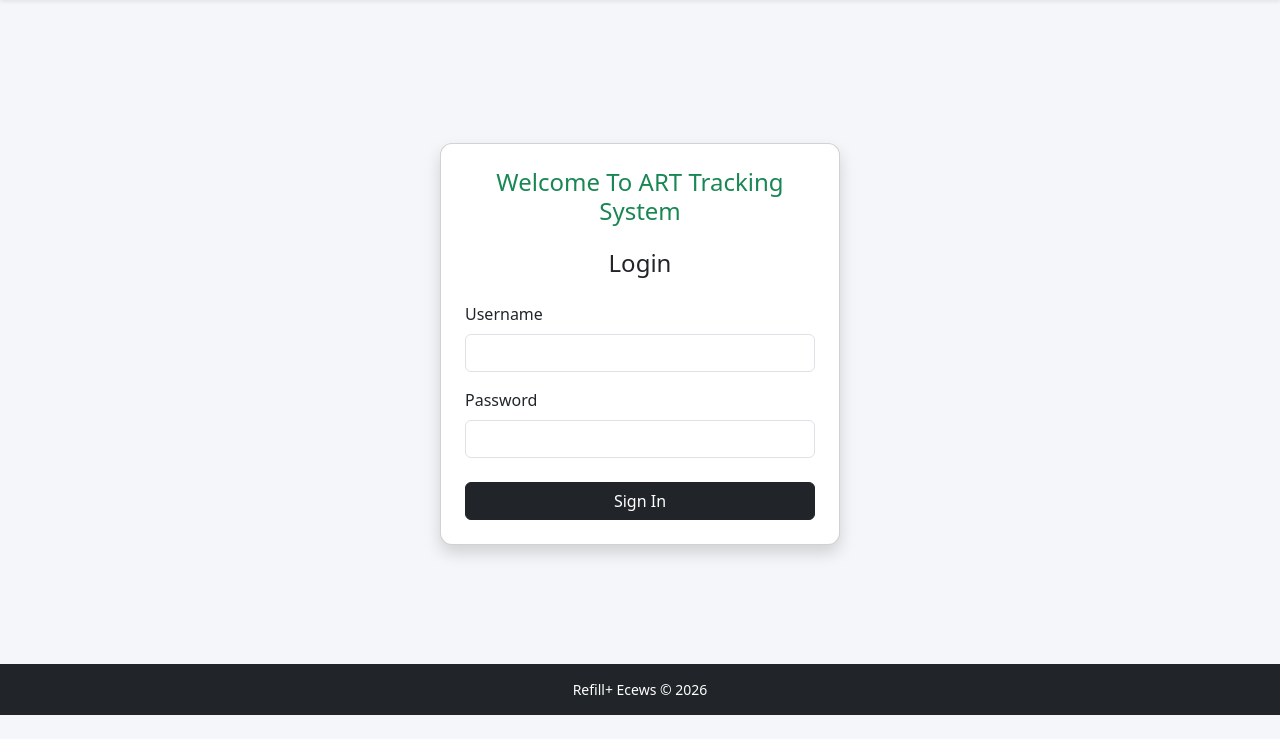
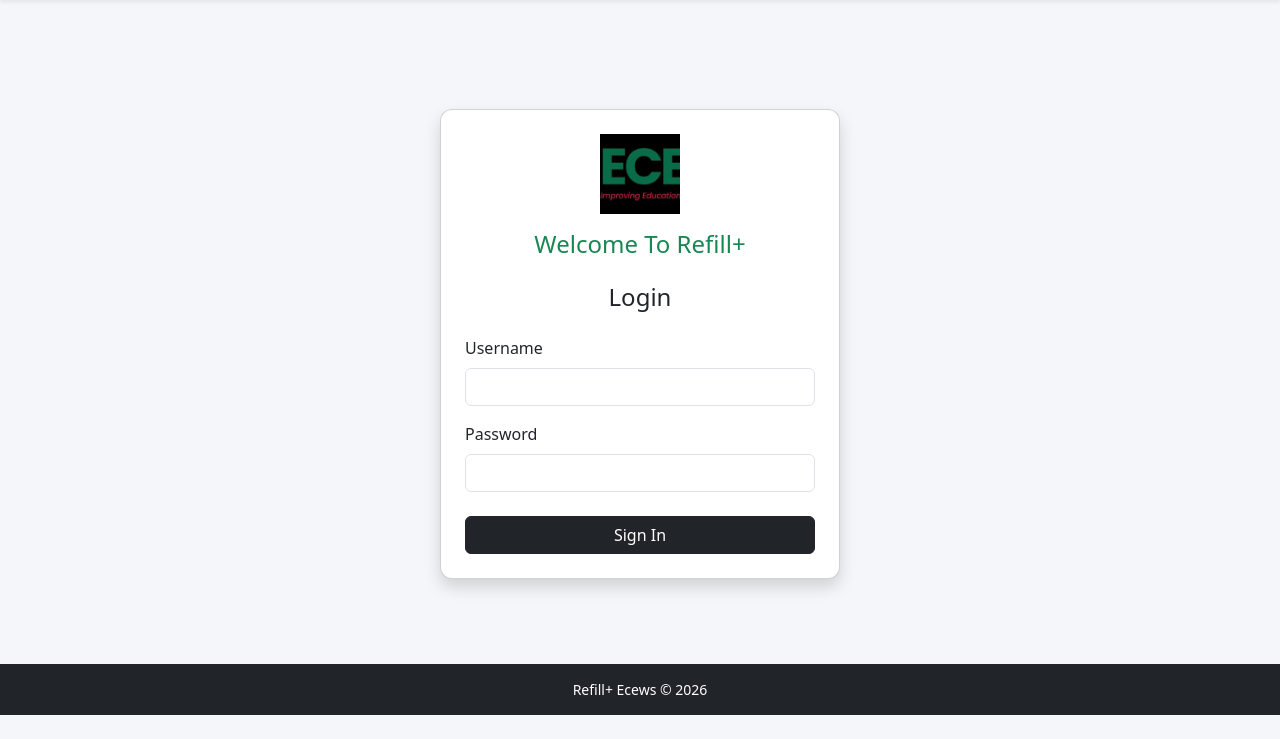
Before and after one commit to sparklweb1988/TreatmentTracker, a Django app: page / in a window 1280 px wide. Shown: the part 61-800 px from the top of the page. Run offline with Django 5.2, Linux system fonts and the light colour scheme.

Commit message:
Update signin.html

```diff
--- a/templates/signin.html
+++ b/templates/signin.html
@@ -13,12 +13,26 @@
         max-width: 400px;
         border-radius: 12px;
     }
+
+    .login-logo {
+        width: 80px;
+        height: 80px;
+        object-fit: cover;
+    }
 </style>
 
 <div class="container login-wrapper d-flex justify-content-center align-items-center">
     <div class="card shadow login-card">
-        <div class="card-body p-4">
-            <h4 class="text-center mb-4 text-success">Welcome To ART Tracking System </h4>
+        <div class="card-body p-4 text-center">
+
+            <!-- Logo Image -->
+            <img src="{% static 'images/logo.jpeg' %}"
+                 alt="Logo"
+                 class="login-logo mb-3">
+
+            <h4 class="text-center mb-4 text-success">
+                Welcome To Refill+
+            </h4>
 
             <h4 class="text-center mb-4">Login</h4>
 
@@ -32,13 +46,13 @@
                 {% csrf_token %}
 
                 <!-- Username -->
-                <div class="mb-3">
+                <div class="mb-3 text-start">
                     <label class="form-label">Username</label>
                     <input type="text" name="username" class="form-control" required>
                 </div>
 
                 <!-- Password -->
-                <div class="mb-4">
+                <div class="mb-4 text-start">
                     <label class="form-label">Password</label>
                     <input type="password" name="pw" class="form-control" required>
                 </div>
```
